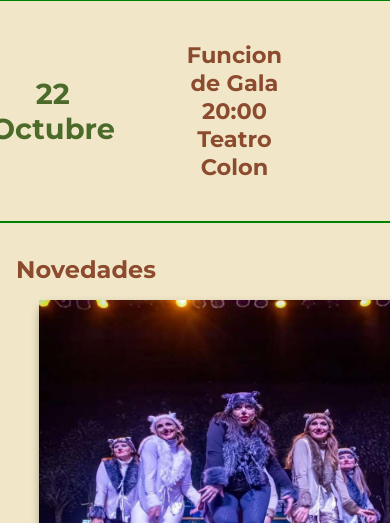
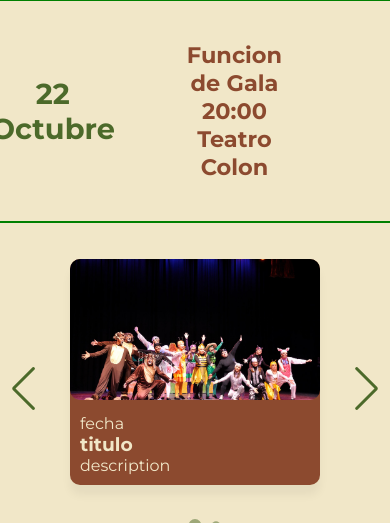
Before and after one commit to thomm23/Chocobanda, a Django app: page / in a window 390 px wide. Shown: the part 2077-2600 px from the top of the page. Run offline with Django 5.2, Linux system fonts and the light colour scheme.

Commit message:
Creacio carrusel home.html / Modificacion base.html

```diff
--- a/chocobanda/settings.py
+++ b/chocobanda/settings.py
@@ -121,6 +121,7 @@ USE_TZ = True
 # https://docs.djangoproject.com/en/5.1/howto/static-files/
 
 STATIC_URL = 'static/'
+STATICFILES_DIRS = [ os.path.join(BASE_DIR, "static"), ]
 
 # Default primary key field type
 # https://docs.djangoproject.com/en/5.1/ref/settings/#default-auto-field
--- a/sitioChocobanda/static/css/estilos.css
+++ b/sitioChocobanda/static/css/estilos.css
@@ -233,6 +233,7 @@ nav{
         position: fixed;
         width: 100%;
         top: 0;
+        z-index: 1040;
     }
 
     .abrir-menu,
@@ -466,6 +467,74 @@ nav{
         border: 0px;
     }
 
+}
 
+/* Novedades-Carrousel-home.html */
+.title-novedades{
+    color: #8c4a2f;
+    margin: 1rem 0 1rem 1rem;
 
 }
+.novedades-redirrecion{
+    display: flex;
+    font-weight: 800;
+    color: #8c4a2f;
+    justify-content: end;
+    margin-right: 1rem;
+}
+.container-novedades{
+    display: flex;
+    align-items: center;
+    justify-content: center;
+    /* min-height: 100vh; */
+    /* position: relative; */
+
+}
+.card-wrapper{
+    max-width: 1100px;
+    margin:0 60px 35px;
+    padding: 20px 10px;
+    overflow: hidden;
+}
+.card-list .card-item {
+    list-style: none;
+}
+.card-list .card-item .card-link:active{
+    cursor: grabbing;
+}
+.card-list .card-item .card-link{
+    user-select: none;
+    display: block;
+    background: #8c4a2f;
+    color: #f1e7c8;
+    /* border-radius: 12px; */
+    text-decoration: none;
+    /* border: 2px solid transparent; */
+    box-shadow: 0 10px 10px rgba(0,0,0, 0.05);
+    transition: 0.2 ease;
+    border-radius: 10px;
+
+}
+.card-list .card-item .card-text{
+    margin: 10px 0 0 10px;
+    padding-bottom: 10px;
+}
+.card-list .card-item .card-link:hover{
+    border-color: blue;
+}
+.card-list .card-link .card-img{
+    width: 100%;
+    aspect-ratio: 16/9;
+    object-fit: cover;
+    border-radius: 10px;
+
+}
+.swiper-slide-button{
+    color: #4c6a2a;
+}
+.card-wrapper .swiper-pagination-bullet {
+    height: 13px;
+    width: 13px;
+    opacity: 0.5;
+    background: #4c6a2a;
+  }
--- a/sitioChocobanda/templates/base.html
+++ b/sitioChocobanda/templates/base.html
@@ -1,13 +1,15 @@
+
 {% load static %}
  <!DOCTYPE html>
  <html lang="es">
  <head>
     <meta charset="UTF-8">
     <meta name="viewport" content="width=device-width, initial-scale=1.0">
+    <link rel="stylesheet" href="https://cdn.jsdelivr.net/npm/swiper/swiper-bundle.min.css">
     <link rel="stylesheet" type="text/css" href="{% static 'css/estilos.css'%}">
     <link rel="stylesheet" href="https://cdn.jsdelivr.net/npm/bootstrap-icons@1.10.3/font/bootstrap-icons.css">
+
     <title>{% block title %} Chocobanda {% endblock %}</title>
-
  </head>
  <body>
     <header>
@@ -24,20 +26,10 @@
         </ul>
       </nav>
     </header>
-  {%block body%} a {%endblock%}
-  <script>
-    const nav = document.querySelector("#nav");
-    const abrir = document.querySelector("#abrir");
-    const cerrar = document.querySelector("#cerrar");
-    abrir.addEventListener("click",()=>{
-      nav.classList.add("visible");
-    })
-    cerrar.addEventListener("click",()=>{
-      nav.classList.remove("visible");
-    })
-  </script>
-
-      <!--Footer-->
+    <main>
+      {% block content %}
+      {% endblock %}
+    </main>
     <footer>
       <ul>
         <li class="footer-item">
@@ -54,5 +46,49 @@
         </li>
       </ul>
     </footer>
+
+    <script>
+      const nav = document.querySelector("#nav");
+      const abrir = document.querySelector("#abrir");
+      const cerrar = document.querySelector("#cerrar");
+      abrir.addEventListener("click",()=>{
+        nav.classList.add("visible");
+      })
+      cerrar.addEventListener("click",()=>{
+        nav.classList.remove("visible");
+      })
+    </script>
+    <script src="https://cdn.jsdelivr.net/npm/swiper/swiper-bundle.min.js"></script>
+    <script>
+        new Swiper('.card-wrapper', {
+            // Optional parameters
+            loop: true,
+            spaceBetween: 30,
+
+            // If we need pagination
+            pagination: {
+            el: '.swiper-pagination',
+            clickable :true,
+            dynamicBullets: true
+            },
+
+            // Navigation arrows
+            navigation: {
+            nextEl: '.swiper-button-next',
+            prevEl: '.swiper-button-prev',
+            },
+            breakpoints : {
+                0: {
+                    slidesPerView: 1
+                },
+                768: {
+                    slidesPerView: 2
+                },
+                1024: {
+                    slidesPerView: 3
+                }
+            }
+  });
+    </script>
   </body>
 </html>
--- a/sitioChocobanda/templates/home.html
+++ b/sitioChocobanda/templates/home.html
@@ -1,24 +1,16 @@
 {% extends "base.html" %}
 {% load static %}
-<!DOCTYPE html>
-<html lang="es">
-<html>
-    <head>
-        <meta charset="UTF-8">
-        <meta name="viewport" content="width=device-width, initial-scale=1.0">
-        <link rel="stylesheet" type="text/css" href="{% static 'css/estilos.css'%}">
-        <link rel="stylesheet" href="https://cdn.jsdelivr.net/npm/bootstrap-icons@1.10.3/font/bootstrap-icons.css">
-        <title>{% block title %} Chocobanda - INICIO {% endblock %}</title>
-     </head>
-    <body>
-        {% block nombre_seccion %} Chocobanda {% endblock %}
-        {%block body%}
+{% block title %} Chocobanda - INICIO {% endblock %}
+
+{%block content%}
+
 <div class="foto-principal">
     <img src="{% static 'img/foto-principal.jpg'%}" alt="Foto principal">
 </div>
 <div class="descripcion">
     <p>Acercándonos a los niños y sus familias a través del arte, creando lazos afectivos y apoyando a quienes mas lo necesitan</p>
 </div>
+
 <section class="agenda-section">
     <h1>Agenda</h1>
     <div class="proxima-funcion">
@@ -69,57 +61,55 @@
     </table>
     </div>
 </section>
-        <section class="novedades-section">
-            <h1>Novedades</h1>
-            <div class="novedad">
-                <table class="tabla-novedades">
-                    <tr>
-                        <td>
-                            <img src="{% static 'img/novedad.jpg' %}" alt="Novedad Imagen">
-                        </td>
-                    </tr>
-                    <tr>
-                        <td>
-                            <h4 class="fecha-novedad">Título de la Novedad</h4>
-                        </td>
-                    </tr>
-                    <tr>
-                        <td>
-                            <h2 class="titulo-novedad">Subtítulo de la Novedad</h2>
-                        </td>
-                    </tr>
-                    <tr>
-                        <td>
-                            <h3 class="detalle-novedad">Fecha de la Novedad</h3>
-                        </td>
-                    </tr>
-                </table>
+    <div class="container-novedades swiper">
+        <div class="card-wrapper">
+            <ul class="card-list swiper-wrapper">
+                <li class="card-item swiper-slide">
+                    <a href="#" class="card-link">
+                        <img src="{% static 'img/foto-principal.jpg'%}" alt="" class="card-img">
+                        <div class="card-text">
+                            <p class="date">fecha</p>
+                            <h3 class="card-title">titulo</h3>
+                            <p class="card-decription">description</p>
+                        </div>
+                    </a>
+                </li>
+                <li class="card-item swiper-slide">
+                    <a href="#" class="card-link">
+                        <img src="{% static 'img/foto-principal.jpg'%}" alt="" class="card-img">
+                        <div class="card-text">
+                            <p class="date">fecha</p>
+                            <h3 class="card-title">titulo</h3>
+                            <p class="card-decription">description</p>
+                        </div>
+                    </a>
+                </li>
+                <li class="card-item swiper-slide">
+                    <a href="#" class="card-link">
+                        <img src="{% static 'img/foto-principal.jpg'%}" alt="" class="card-img">
+                        <div class="card-text">
+                            <p class="date">fecha</p>
+                            <h3 class="card-title">titulo</h3>
+                            <p class="card-decription">description</p>
+                        </div>
+                    </a>
+                </li>
+
+            </ul>
+            <div class="swiper-pagination"></div>
+            <div class="swiper-slide-button swiper-button-prev"></div>
+            <div class="swiper-slide-button swiper-button-next"></div>
+        </div>
     </div>
 
-            <!-- Carrousel Novedades-->
-             <div class="container">
-                <div class="card-wrapper">
-                    <ul class="card-list">
-                        <li class="card-item">
-                            <img src="" alt="" class="card-img">
-                            <div class="card-text">
-                                <p class="date">
-                                    FECHA
-                                </p>
-                                <h3 class="card-title">TITULO</h3>
-                                <p class="card-desc">DESCRIPCION</p>
+    <div class="novedades-redirrecion">
+        <p><a href="">Ver todas las novedades</a></p>
     </div>
-                        </li>
-                    </ul>
-                </div>
-             </div>
-            <p>Ver todas las novedades</p>
-        </section>
+
 <div class="redes">
     <a href="https://www.instagram.com/chocobandamdq/"><i class="bi bi-instagram"></i></a>
     <a href="https://www.youtube.com/@chocobandamdq3701"><i class="bi bi-youtube"></i></a>
     <a href="https://www.facebook.com/chocobanda.mdq/?locale=eo_EO&_rdr"><i class="bi bi-facebook"></i></a>
 </div>
-        {%endblock%}
-    </body>
-</html>
+
+{% endblock %}
```
Lines whose indentation alone changed are shown as unchanged.
